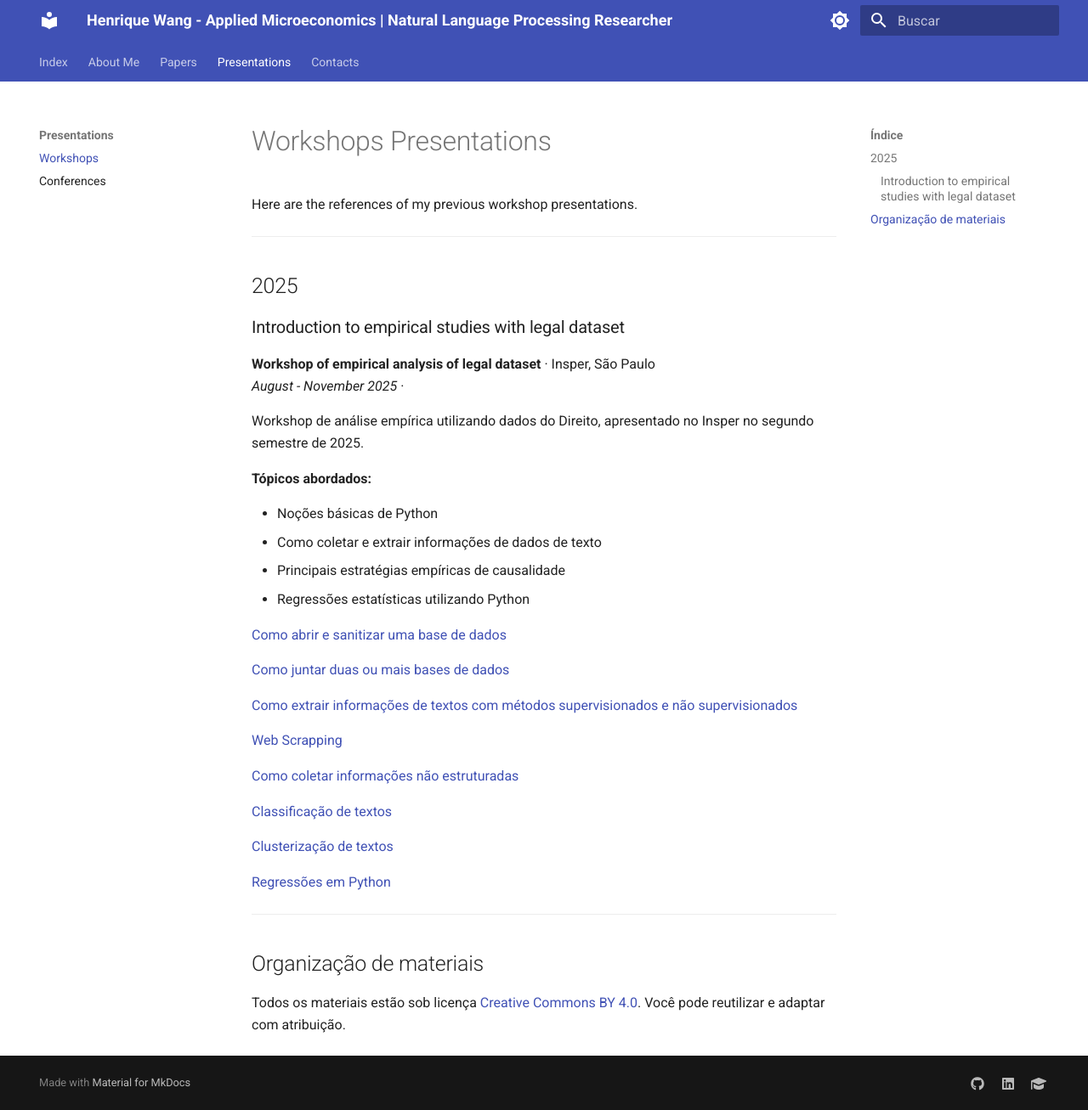
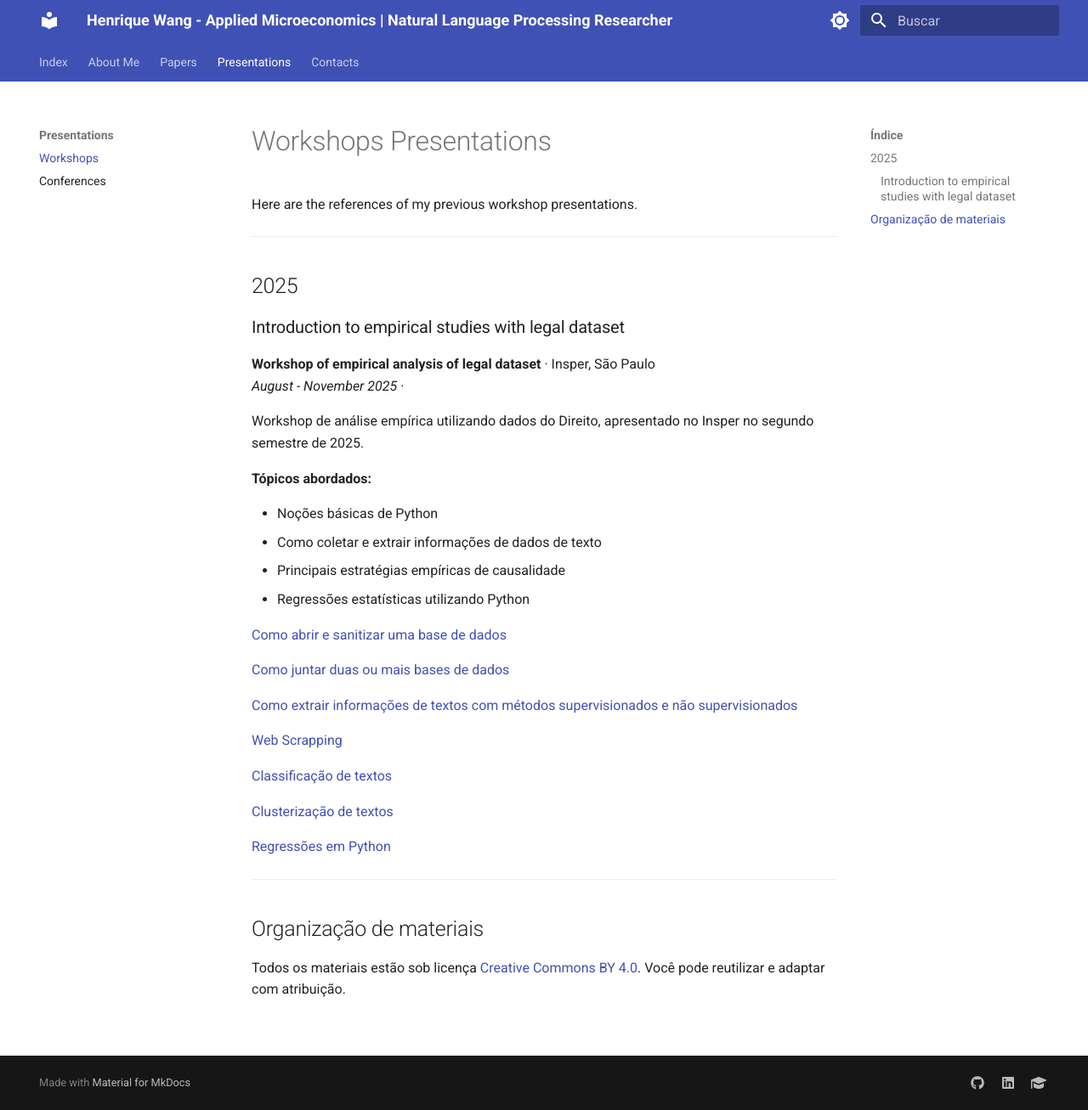
Before and after one commit to henriqueyjw/website, an MkDocs documentation site: the page built from docs/projetos/workshops.md, in a window 1280 px wide and 1307 px high. Shown: the whole window at 85% size. Built offline with MkDocs 1.6.1 and Material for MkDocs 9.7.7, drawn with Linux system fonts in a browser that asks for light colours.

Commit message:
removing keys

```diff
--- a/docs/projetos/workshops.md
+++ b/docs/projetos/workshops.md
@@ -27,7 +27,7 @@ Workshop de análise empírica utilizando dados do Direito, apresentado no Inspe
 
 [Web Scrapping](../assets/workshops/empirical_legal/aula_web_scrapping.ipynb)
 
-[Como coletar informações não estruturadas](../assets/workshops/empirical_legal/Aula_RAG.ipynb)
+
 
 [Classificação de textos](../assets/workshops/empirical_legal/aula_classificador.ipynb)
 
```
